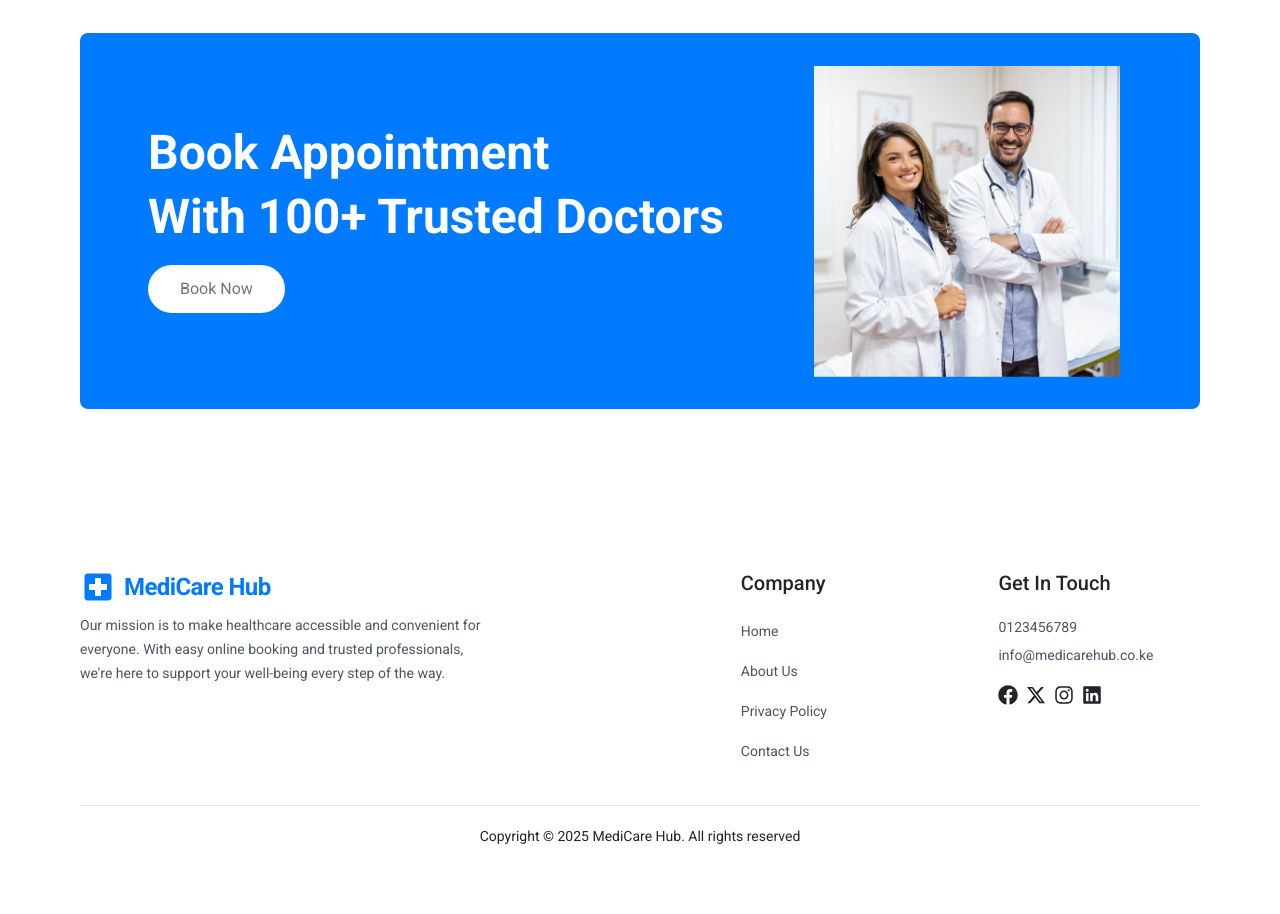
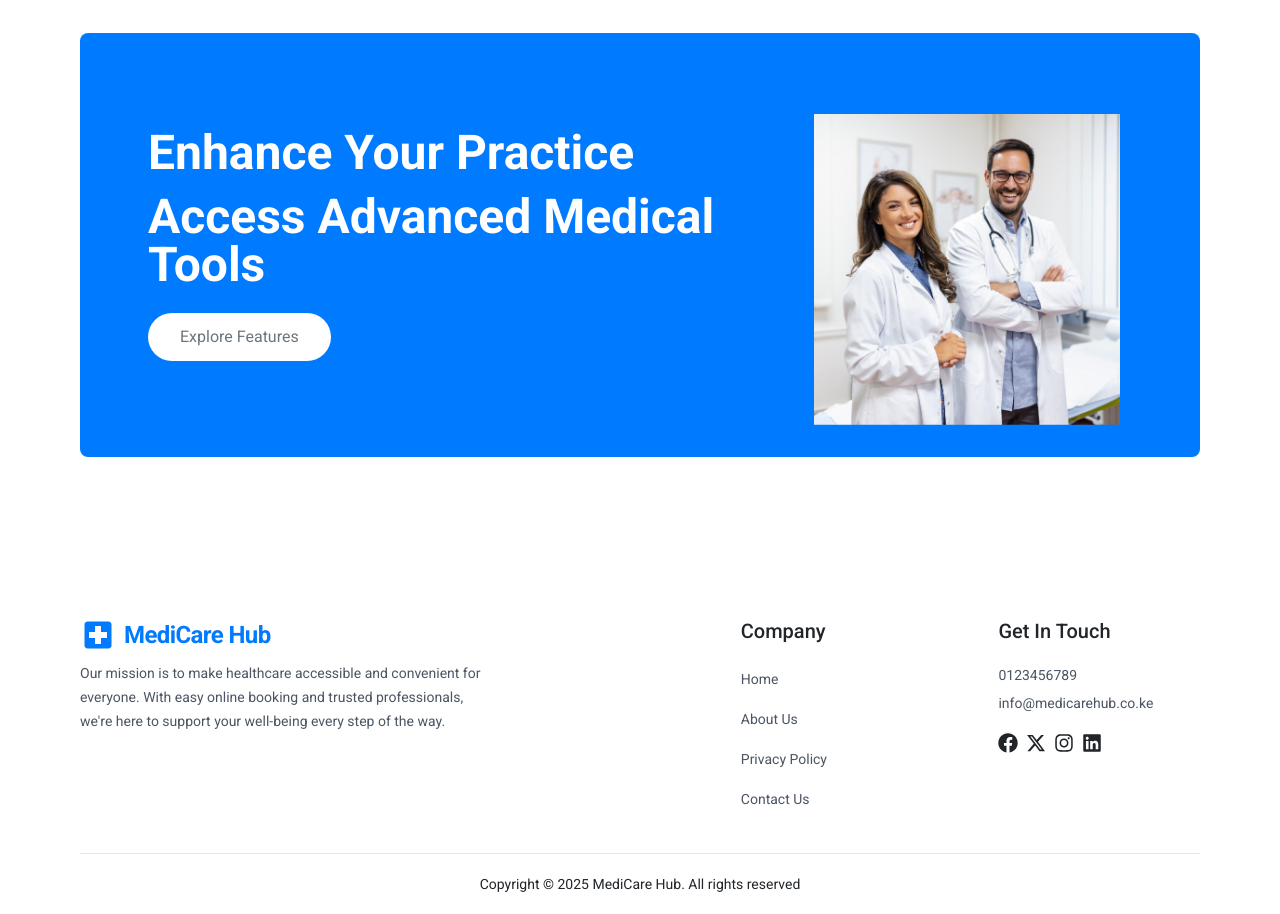
Before and after one commit to briansimiyuj/doctor-appointment-app, a React (Vite) app: page / in a window 1280 px wide. Shown: the part 1540-2454 px from the top of the page. Before the commit the page ends 2406 px from the top, so only its background shows below. Built offline with nearby package versions, Linux system fonts and the light colour scheme; a web font is replaced by a local one.

Commit message:
Update LeftBannerSide component to utilize dynamic content based on user type

```diff
--- a/src/components/Banner/LeftBannerSide.tsx
+++ b/src/components/Banner/LeftBannerSide.tsx
@@ -1,11 +1,13 @@
 import { useContext } from "react"
 import { useNavigate } from "react-router-dom"
 import { LoginContext } from "../../context/LoginContext"
+import { createBannerContent } from "./bannerContent"
 
 const LeftBannerSide: React.FC = ()=>{
 
     const navigate = useNavigate(),
-          loginContext = useContext(LoginContext)
+          loginContext = useContext(LoginContext),
+          { doctorContent, patientContent } = createBannerContent(navigate)
 
     if(!loginContext){
 
@@ -13,7 +15,8 @@ const LeftBannerSide: React.FC = ()=>{
 
     }
 
-    const { isAuthenticated } = loginContext
+    const { isAuthenticated, userType } = loginContext,
+          content = userType === "doctor" ? doctorContent : patientContent
 
     return(
 
@@ -21,9 +24,9 @@ const LeftBannerSide: React.FC = ()=>{
 
             <div className="text-xl sm:text-2xl md:text-3xl lg:text-5xl font-semibold banner-text">
 
-                <h3>Book Appointment</h3>
+                <h3>{content.heading}</h3>
 
-                <h2 className="mt-4">With 100+ Trusted Doctors</h2>
+                <h2 className="mt-4">{content.subHeading}</h2>
 
             </div>
 
@@ -34,15 +37,15 @@ const LeftBannerSide: React.FC = ()=>{
 
                     <button
                         className="bg-white text-sm sm:text-base text-gray-600 px-8 py-3 rounded-full mt-6 hover:scale-105 transition-all"
-                        onClick={()=>navigate("/doctors")}
-                    >Book Now</button>
+                        onClick={content?.buttonAction ? content.buttonAction : undefined}
+                    >{content.buttonText}</button>
 
                 ):(
 
                     <button
                         className="bg-white text-sm sm:text-base text-gray-600 px-8 py-3 rounded-full mt-6 hover:scale-105 transition-all"
                         onClick={()=>navigate("/login")}
-                    >Create Account</button>
+                    >{content.buttonText}</button>
                 )
 
             }
```
Also changed, not shown: 1 other file (tests, documents, lock files or other folders).
